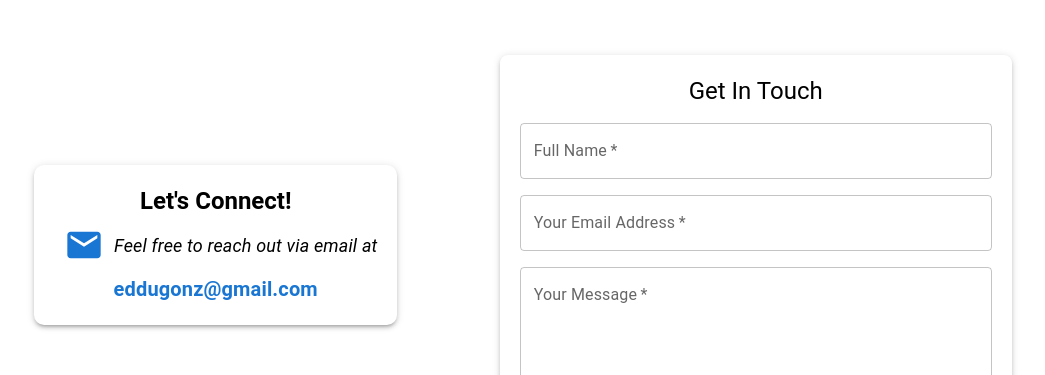
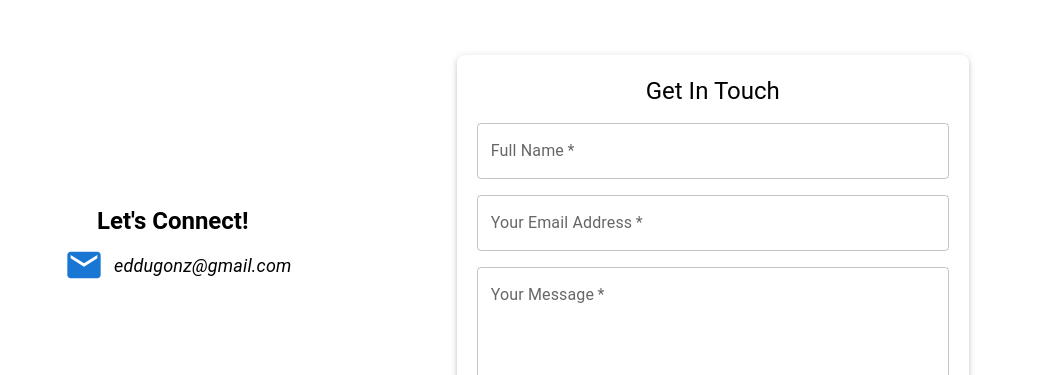
Before and after one commit to EduGese/Portfolio, a React (Vite) app: page / in a window 1280 px wide. Shown: the part 4170-4545 px from the top of the page, without its empty margins (166-1211 px from the left). Built offline with nearby package versions, Linux system fonts and the light colour scheme; a web font is replaced by a local one.

Commit message:
Update EmailCard component

```diff
--- a/src/components/EmailCard.jsx
+++ b/src/components/EmailCard.jsx
@@ -10,9 +10,9 @@ export const EmailCard = ()=>{
             flexDirection: 'column',
             alignItems: 'center',
             padding: '20px',
-            backgroundColor: 'background.paper',
-            borderRadius: '10px',
-            boxShadow: 3,
+            // backgroundColor: 'background.paper',
+            // borderRadius: '10px',
+            // boxShadow: 3,
             marginBottom: '40px',
             marginLeft: { xs: '0px', sm: '0px', md: '100px', lg: '200px' }
 
@@ -24,13 +24,13 @@ export const EmailCard = ()=>{
             <Box sx={{ display: 'flex', alignItems: 'center', gap: '10px', marginLeft: '10px' }}>
               <EmailIcon sx={{ fontSize: '40px', color: 'primary.main' }} />
               <Typography variant="body1" sx={{ fontSize: '18px', fontStyle: 'italic' }}>
-                Feel free to reach out via email at
+                {/* Feel free to reach out via email at */}  eddugonz@gmail.com
               </Typography>
             </Box>
 
-            <Typography variant="h6" sx={{ fontWeight: 'bold', color: 'primary.main', marginTop: '8px' }}>
+            {/* <Typography variant="h6" sx={{ fontWeight: 'bold', color: 'primary.main', marginTop: '8px' }}>
               eddugonz@gmail.com
-            </Typography>
+            </Typography> */}
           </Box>
     )
 }
```
